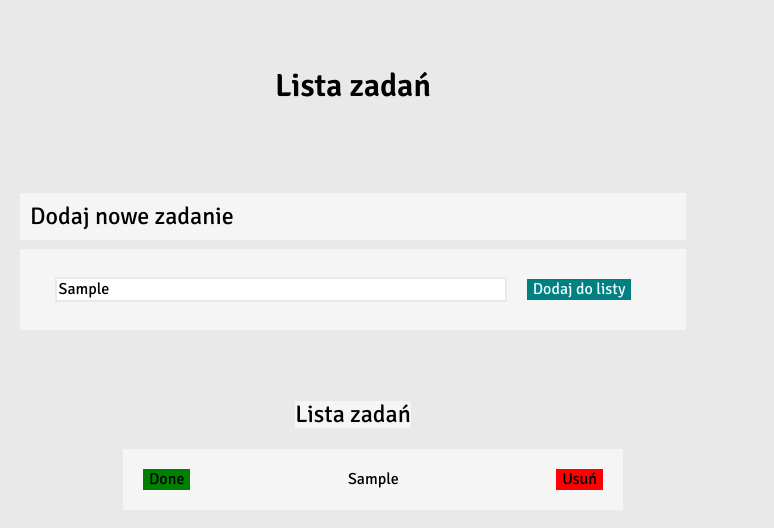
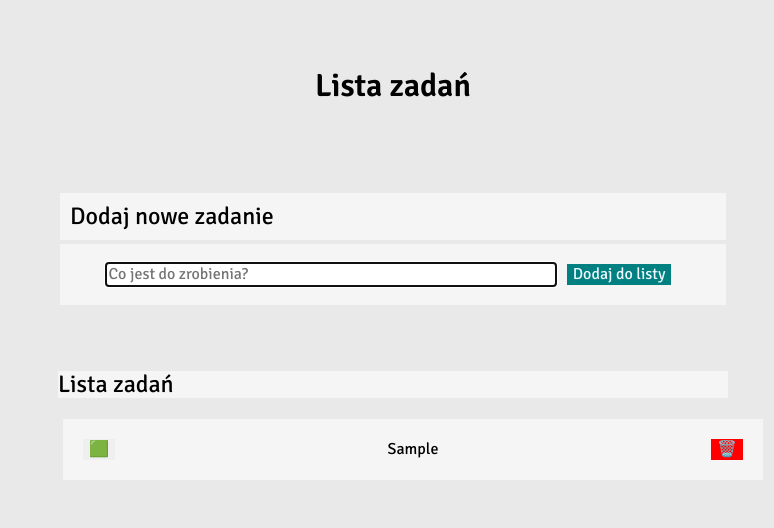
Before and after one commit to Maciej8601/Task-list, a plain HTML site: page index.html in a window 1280 px wide. Both pictures are taken after typing "Sample" into the empty fields and a click on the button "Dodaj do listy". Shown: the whole page, without its empty margins (287-1061 px from the left). Drawn offline with nearby package versions, Linux system fonts and the light colour scheme.

Commit message:
add focus on input

```diff
--- a/css/button.css
+++ b/css/button.css
@@ -1,7 +1,7 @@
 .button {
     border: none;
     cursor: pointer;
-    margin: 20px;
+    margin: 10px;
     color: aliceblue;
     background-color: teal;
 }
@@ -11,22 +11,21 @@
 }
 
 .button__done {
+    display: flex;
     cursor: pointer;
     display: flex;
     justify-content: flex-start;
     align-self: center;
+    flex-wrap: wrap;
     border: none;
-    background-color: green;
-}
-
-.button__done:hover {
-    background-color: #00b300;
 }
 
 .button__remove {
+    display: flex;
     cursor: pointer;
     display: grid;
     justify-content: flex-end;
+    flex-wrap: wrap;
     border: none;
     background-color: red;
 }
--- a/css/form.css
+++ b/css/form.css
@@ -1,5 +1,4 @@
 .form {
-    margin-bottom: 5px;
     border-collapse: collapse;
     background-color: whitesmoke;
     padding: 10px;
@@ -18,7 +17,7 @@
 }
 
 .form__input {
-    display: grid;
+    display: flex;
     justify-content: flex-start;
     align-content: center;
     width: 70%;
--- a/css/list.css
+++ b/css/list.css
@@ -9,15 +9,17 @@
     justify-content: space-between;
     align-items: center;
     flex-wrap: wrap;
-    width: 500px;
+    width: 700px;
     margin: 5px;
 }
 
 .list__header {
     display: flex;
     justify-content: flex-start;
+    align-self: center;
     background-color: whitesmoke;
     font-size: x-large;
+    width: 100%;
 }
 
 .list__item {
@@ -32,5 +34,5 @@
     text-decoration: line-through;
     color: darkslategray;
     list-style-type: none;
-    width: 500px;
+    width: 700px;
 }
--- a/index.html
+++ b/index.html
@@ -27,7 +27,7 @@
     <p>
     <header class="form form__header">Dodaj nowe zadanie</header>
     <form class="form js-form">
-        <input class="form__input js-newTask" autofocus>
+        <input class="form__input js-newTask" autofocus placeholder="Co jest do zrobienia?">
         <button class="button">Dodaj do listy</button>
     </form>
     </p>
--- a/js/script.js
+++ b/js/script.js
@@ -13,6 +13,13 @@
             content: newTaskContent,
         });
 
+        render();
+    };
+
+    const focusOnSubmit = () => {
+        const newTask = document.querySelector(".js-newTask");
+        newTask.value = "";
+        newTask.focus();
         render();
     };
 
@@ -42,12 +49,14 @@
     const render = () => {
         let htmlString = "";
 
+        const inputElement = document.querySelector("input");
+
         for (const task of tasks) {
             htmlString += `
            <li ${task.done ? "class= \"list__item\"" : "class=\"lista\""}>
-           <button class="button__done js-done">Done</button>
+           <button class="button__done js-done">${task.done ? "✅" : "🟩"}</button>
             ${task.content}
-            <button class="button__remove js-remove">Usuń</button>
+            <button class="button__remove js-remove">🗑️</button>
              </li>
         `
         };
@@ -55,6 +64,7 @@
         document.querySelector(".js-tasks").innerHTML = htmlString;
 
         bindEvents();
+        inputElement.setAttribute("autofocus", "");
     };
 
     const onFormSubmit = (event) => {
@@ -65,7 +75,13 @@
             return;
         };
 
+        if (newTaskContent === "") {
+            focusOnSubmit();
+            return;
+        }
+
         addNewTask(newTaskContent);
+        focusOnSubmit();
     };
 
     const init = () => {
```
